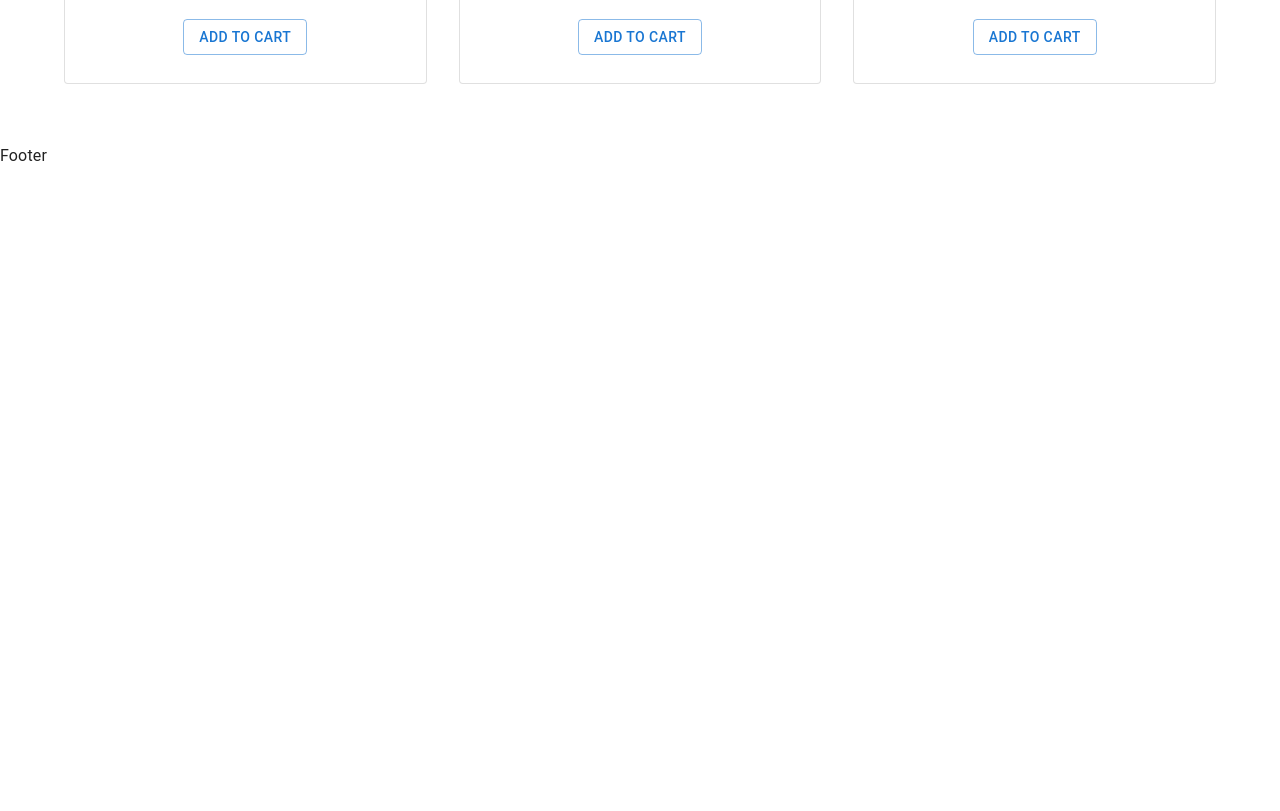
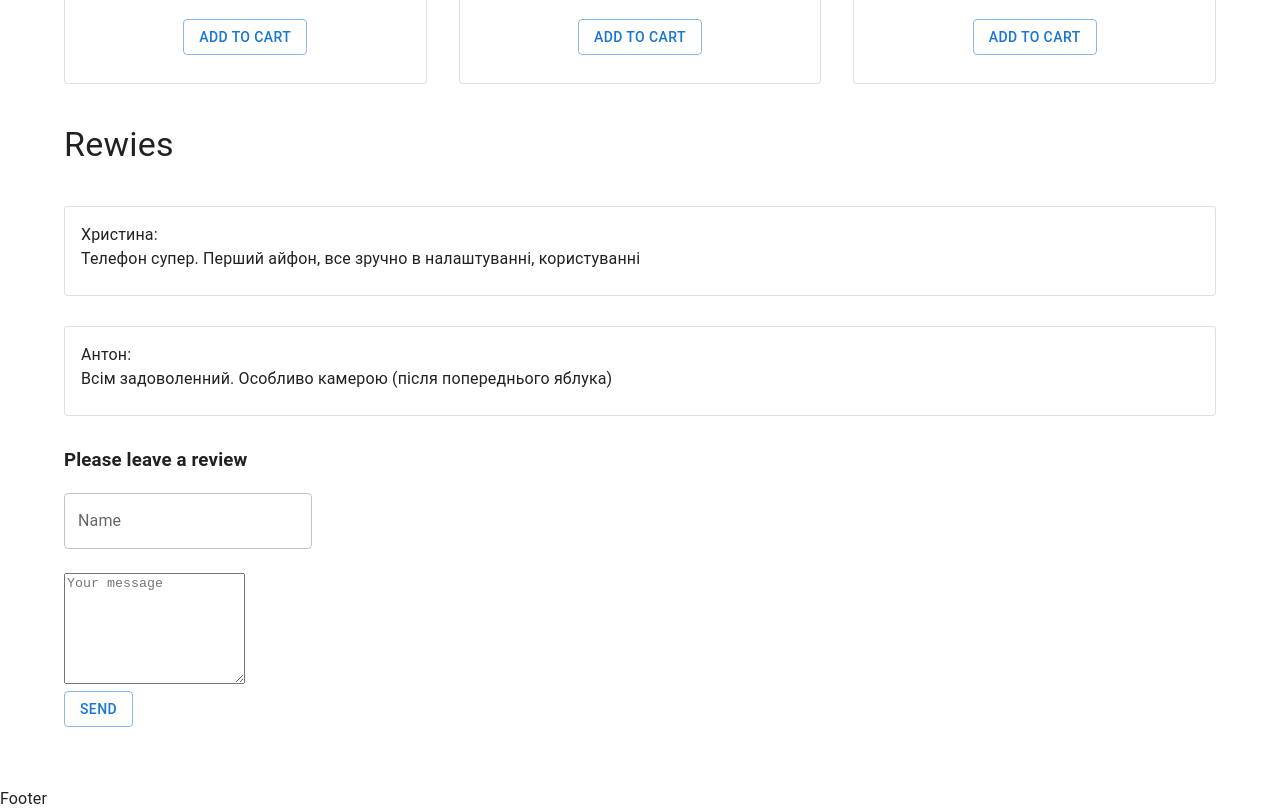
Before and after one commit to Karavan-Ivan/react-22-10, a React (Create React App) app: page / in a window 1280 px wide. Shown: the part 1320-2131 px from the top of the page. Before the commit the page ends 1488 px from the top, so only its background shows below. Built offline with nearby package versions, Linux system fonts and the light colour scheme.

Commit message:
add reviews

```diff
--- /dev/null
+++ b/src/components/Reviews/Reviews.tsx
@@ -0,0 +1,100 @@
+import { Typography } from '@mui/material'
+import Button from '@mui/material/Button'
+import Card from '@mui/material/Card'
+import CardContent from '@mui/material/CardContent'
+import TextareaAutosize from '@mui/material/TextareaAutosize'
+import TextField from '@mui/material/TextField'
+import { useState } from 'react'
+
+type Props = {}
+
+type Review = {
+    name: string
+    text: string
+}
+
+const Reviews = (props: Props) => {
+    const arrReviews: Review[] = [
+        {
+            name: 'Христина',
+            text: 'Телефон супер. Перший айфон, все зручно в налаштуванні, користуванні',
+        },
+        {
+            name: 'Антон',
+            text: 'Всім задоволенний. Особливо камерою (після попереднього яблука)',
+        },
+    ]
+
+    const [reviews, setReviews] = useState<Review[]>(arrReviews)
+    const [newReview, setNewReview] = useState<Review>({
+        name: '',
+        text: '',
+    })
+
+    const handleName = (e: React.ChangeEvent<HTMLInputElement>) => {
+        setNewReview((prevState) => ({
+            ...prevState,
+            name: e.target.value,
+        }))
+    }
+    const handleText = (e: React.ChangeEvent<HTMLTextAreaElement>) => {
+        setNewReview((prevState) => ({
+            ...prevState,
+            text: e.target.value,
+        }))
+    }
+
+    const sendReview = (e: React.FormEvent<HTMLFormElement>) => {
+        e.preventDefault()
+
+        setReviews((prevState) => {
+            return [...prevState, newReview]
+        })
+
+        setNewReview({
+            name: '',
+            text: '',
+        })
+    }
+
+    return (
+        <>
+            <Typography variant="h4" component="h2" sx={{ margin: '40px 0' }}>
+                Rewies
+            </Typography>
+            {reviews.map(({ name, text }, i) => (
+                <Card variant="outlined" key={i} sx={{ margin: '30px 0' }}>
+                    <CardContent>
+                        <div>{name}:</div>
+                        <div>{text}</div>
+                    </CardContent>
+                </Card>
+            ))}
+
+            <form onSubmit={sendReview}>
+                <h3>Please leave a review</h3>
+                <div>
+                    <TextField
+                        label="Name"
+                        value={newReview.name}
+                        onChange={handleName}
+                    />
+                </div>
+                <br />
+                <div>
+                    <TextareaAutosize
+                        minRows={7}
+                        placeholder="Your message"
+                        value={newReview.text}
+                        onChange={handleText}
+                    />
+                </div>
+                <Button variant="outlined" type="submit">
+                    Send
+                </Button>
+            </form>
+        </>
+    )
+}
+
+export default Reviews
--- a/src/pages/Home/Home.tsx
+++ b/src/pages/Home/Home.tsx
@@ -1,4 +1,5 @@
 import ProductsList from 'components/Products/ProductsList'
+import Reviews from 'components/Reviews/Reviews'
 
 type Props = {
     addProductToCart: (count: number, price: number) => void
@@ -8,6 +9,7 @@
     return (
         <>
             <ProductsList addProductToCart={addProductToCart} />
+            <Reviews />
         </>
     )
 }
```
